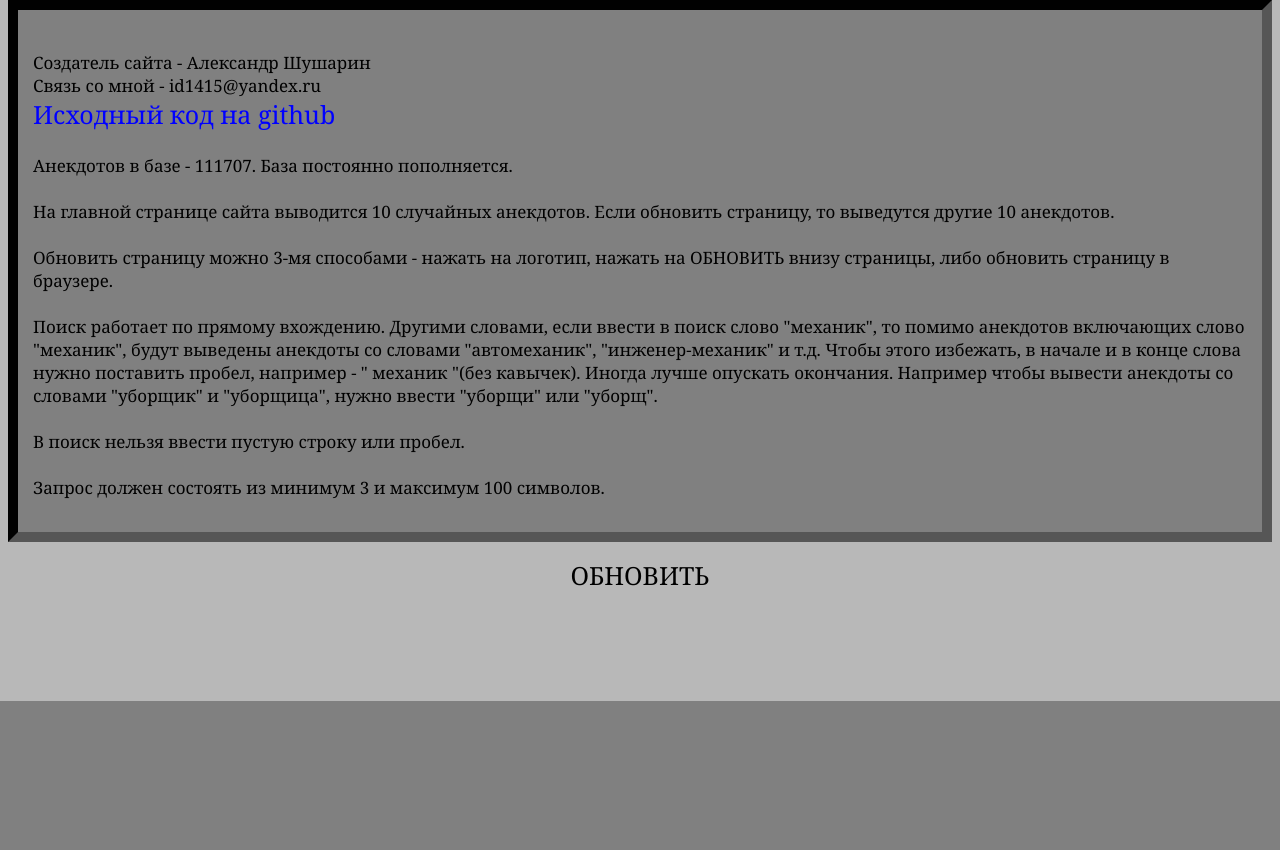
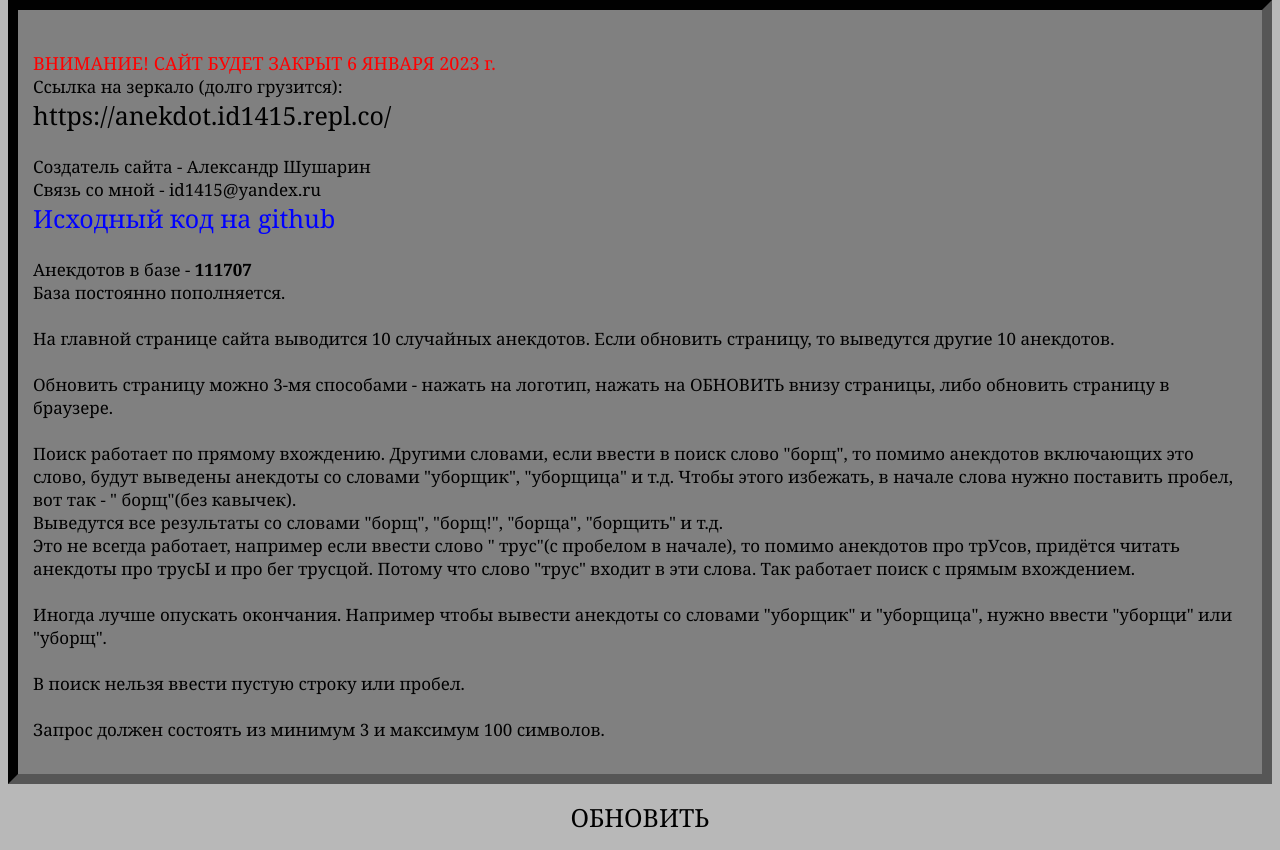
Before and after one commit to id1415/anekdot, a Flask app: page /about in a window 1280 px wide. Shown: the part 99-949 px from the top of the page. Before the commit the page ends 800 px from the top, so only its background shows below. Run offline with Flask 2, Linux system fonts and the light colour scheme; parts of the project's set-up code (start-up, migrations or seed data) failed here and were passed over; some libraries are stand-ins or nearby versions.

Commit message:
добавил инфу в about

```diff
--- a/templates/about.html
+++ b/templates/about.html
@@ -20,17 +20,26 @@
         <section class="section-0">
             <div class="div-0">
                 <p class="some_text">
+                    <font color="red" size="4">ВНИМАНИЕ! САЙТ БУДЕТ ЗАКРЫТ 6 ЯНВАРЯ 2023 г.</font>
+                    Ссылка на зеркало (долго грузится):
+                    <a href="https://anekdot.id1415.repl.co/">https://anekdot.id1415.repl.co/</a>
+
                     Создатель сайта - Александр Шушарин
                     Связь со мной - id1415@yandex.ru
                     <a class="code" href="https://github.com/id1415/anekdot">Исходный код на github</a>
 
-                    Анекдотов в базе - 111707. База постоянно пополняется.
+                    Анекдотов в базе - <b>111707</b>
+                    База постоянно пополняется.
 
                     На главной странице сайта выводится 10 случайных анекдотов. Если обновить страницу, то выведутся другие 10 анекдотов.
 
                     Обновить страницу можно 3-мя способами - нажать на логотип, нажать на ОБНОВИТЬ внизу страницы, либо обновить страницу в браузере.
 
-                    Поиск работает по прямому вхождению. Другими словами, если ввести в поиск слово "механик", то помимо анекдотов включающих слово "механик", будут выведены анекдоты со словами "автомеханик", "инженер-механик" и т.д. Чтобы этого избежать, в начале и в конце слова нужно поставить пробел, например - " механик "(без кавычек). Иногда лучше опускать окончания. Например чтобы вывести анекдоты со словами "уборщик" и "уборщица", нужно ввести "уборщи" или "уборщ".
+                    Поиск работает по прямому вхождению. Другими словами, если ввести в поиск слово "борщ", то помимо анекдотов включающих это слово, будут выведены анекдоты со словами "уборщик", "уборщица" и т.д. Чтобы этого избежать, в начале слова нужно поставить пробел, вот так - " борщ"(без кавычек).
+                    Выведутся все результаты со словами "борщ", "борщ!", "борща", "борщить" и т.д.
+                    Это не всегда работает, например если ввести слово " трус"(с пробелом в начале), то помимо анекдотов про трУсов, придётся читать анекдоты про трусЫ и про бег трусцой. Потому что слово "трус" входит в эти слова. Так работает поиск с прямым вхождением.
+
+                    Иногда лучше опускать окончания. Например чтобы вывести анекдоты со словами "уборщик" и "уборщица", нужно ввести "уборщи" или "уборщ".
 
                     В поиск нельзя ввести пустую строку или пробел.
 
```
